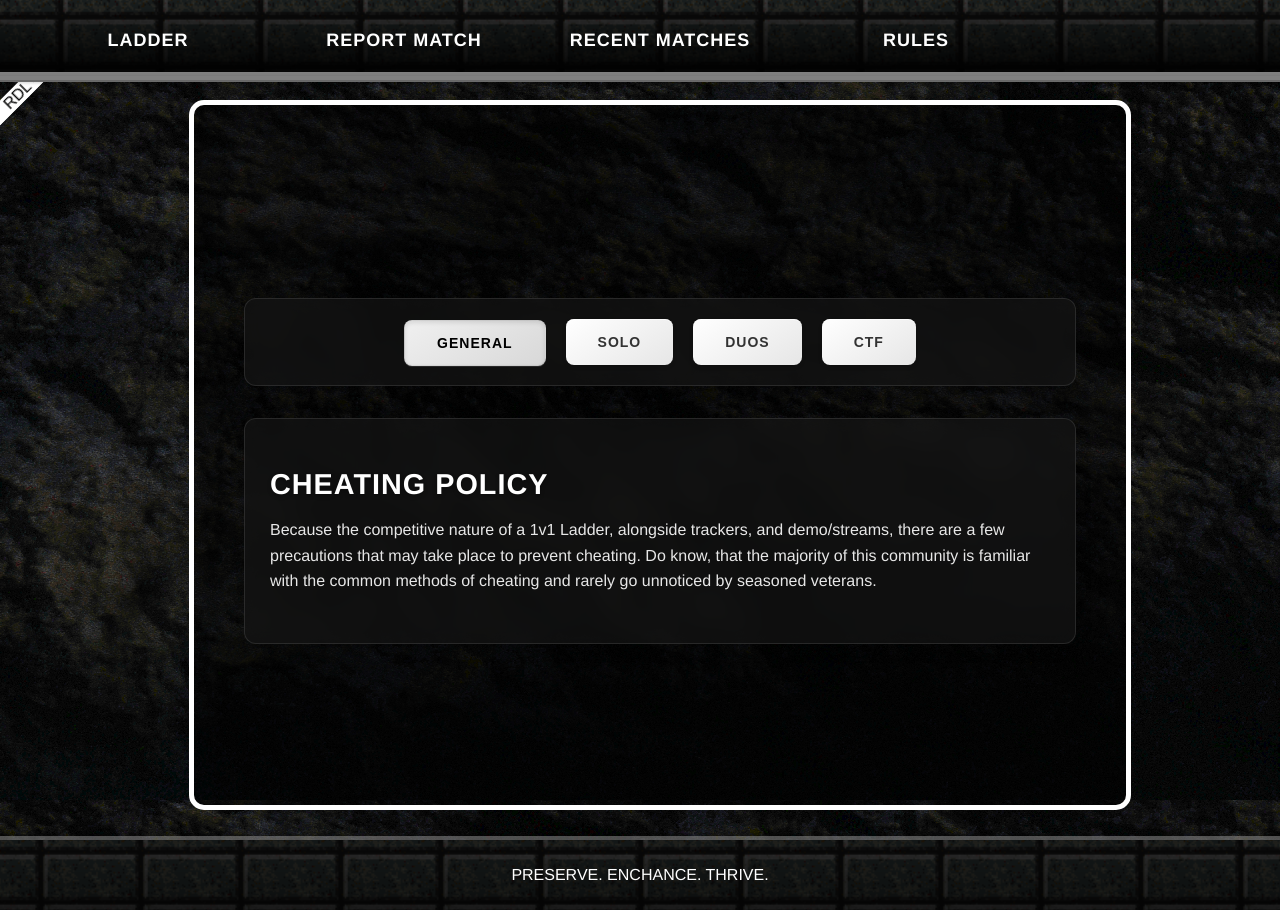
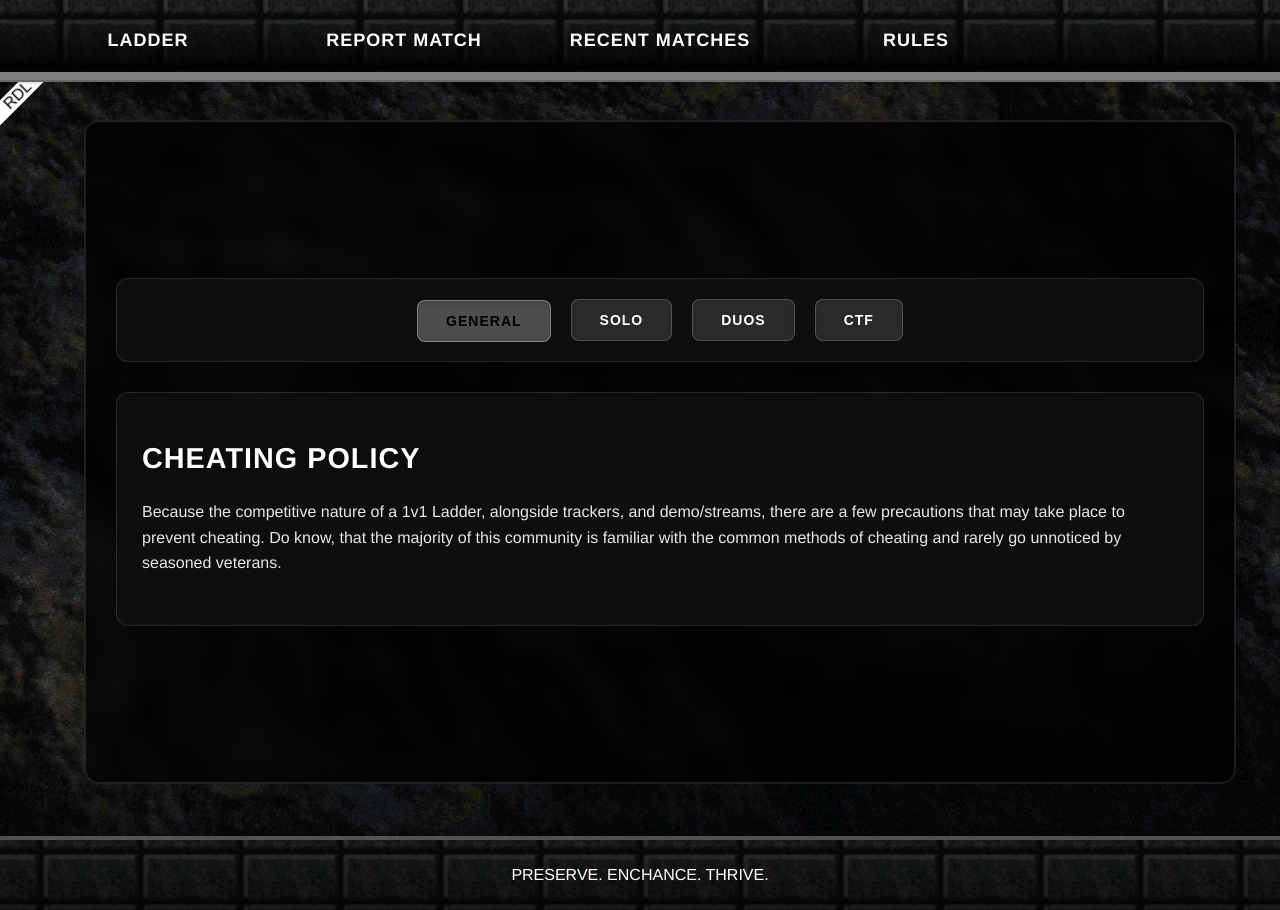
Before and after one commit to CodeOrangelt/RDL-D1-Ladder, a PHP site: page /rules.html in a window 1280 px wide; the page is wider, and only the part inside the window is pictured. Run offline with PHP 8.4, Linux system fonts and the light colour scheme; some libraries are stand-ins or nearby versions.

Commit message:
Update rules.css

```diff
--- a/rules.css
+++ b/rules.css
@@ -8,22 +8,25 @@ html, body {
 
         body {
             background-image: url('./backgroundrdl.png');
-            background-size: 100%;
+            background-size: cover;
             background-position: center;
-            background-repeat: cover;
-
+            background-repeat: no-repeat;
+            background-attachment: fixed;
+            min-height: 100vh;
+            margin: 0;
         }
 
 .outer-container {
     display: flex;
     justify-content: center;
     align-items: center;
-    background-color: rgba(0, 0, 0, 0.5); /* Set the desired tinted black color and opacity */
-    padding: 50px;
-    border: 2px solid gray; /* Set the desired border style */
-    border-radius: 10px; /* Adjust the border radius value as needed */
-    width: 25%;
-
+    background-color: rgba(0, 0, 0, 0.7);
+    padding: 30px;
+    border: 2px solid rgba(255, 255, 255, 0.1);
+    border-radius: 15px;
+    width: 85%;
+    margin: 20px auto;
+    backdrop-filter: blur(10px);
 }
 
 
@@ -109,7 +112,7 @@ th {
    font-family: Helvetica;
    color: white;
    font-size: 1.8rem;
-   margin-bottom: 1rem;
+   margin-bottom: 1.5rem;
    text-transform: uppercase;
    letter-spacing: 1px;
    text-shadow: 0 2px 4px rgba(0,0,0,0.3);
@@ -149,11 +152,13 @@ th {
 }
 
 .outer-container {
- background-color: rgba(0, 0, 0, 0.5); /* Set the desired tinted black color and opacity */
-    border: 5px solid white; /* Set the desired border style */
-    margin: 0 auto; /* Center horizontally */
+ background-color: rgba(0, 0, 0, 0.7); /* Set the desired tinted black color and opacity */
+    border: 2px solid rgba(255, 255, 255, 0.1); /* Set the desired border style */
+    margin: 20px auto; /* Center horizontally */
 	border-radius: 15px; /* Adjust the border radius value as needed */
-    width: 65%;
+    width: 85%;
+    padding: 30px;
+    backdrop-filter: blur(10px);
 }
 
     .hrcontainer {
@@ -202,7 +207,7 @@ th {
     display: flex;
     justify-content: center;
     gap: 20px;
-    margin: 2rem 0;
+    margin-bottom: 30px;
     padding: 20px;
     background: rgba(20, 20, 20, 0.7);
     border-radius: 12px;
@@ -212,10 +217,10 @@ th {
 }
 
 .rule-button {
-    padding: 14px 32px;
-    background: linear-gradient(145deg, #ffffff, #e6e6e6);
-    color: #333;
-    border: none;
+    padding: 12px 28px;
+    background: rgba(255, 255, 255, 0.1);
+    color: white;
+    border: 1px solid rgba(255, 255, 255, 0.2);
     border-radius: 8px;
     cursor: pointer;
     transition: all 0.3s cubic-bezier(0.4, 0, 0.2, 1);
@@ -225,9 +230,7 @@ th {
     font-size: 14px;
     position: relative;
     overflow: hidden;
-    box-shadow:
-        0 2px 4px rgba(0,0,0,0.1),
-        inset 0 1px 0 rgba(255,255,255,0.6);
+    backdrop-filter: blur(5px);
 }
 
 .rule-button::before {
@@ -247,11 +250,9 @@ th {
 }
 
 .rule-button:hover {
+    background: rgba(255, 255, 255, 0.2);
     transform: translateY(-2px);
-    box-shadow:
-        0 6px 12px rgba(0,0,0,0.15),
-        inset 0 1px 0 rgba(255,255,255,0.6);
-    background: linear-gradient(145deg, #ffffff, #f0f0f0);
+    box-shadow: 0 4px 12px rgba(0, 0, 0, 0.2);
 }
 
 .rule-button:hover::before {
@@ -259,13 +260,11 @@ th {
 }
 
 .rule-button.active {
-    background: linear-gradient(145deg, #f0f0f0, #d8d8d8);
-    box-shadow:
-        inset 0 2px 4px rgba(0,0,0,0.1),
-        0 1px 0 rgba(255,255,255,0.1);
+    background: rgba(255, 255, 255, 0.25);
+    box-shadow: inset 0 2px 4px rgba(0, 0, 0, 0.1);
     transform: translateY(1px);
+    border: 1px solid rgba(255, 255, 255, 0.3);
     color: #000;
-    border: 1px solid rgba(0,0,0,0.1);
 }
 
 .rule-content {
```
